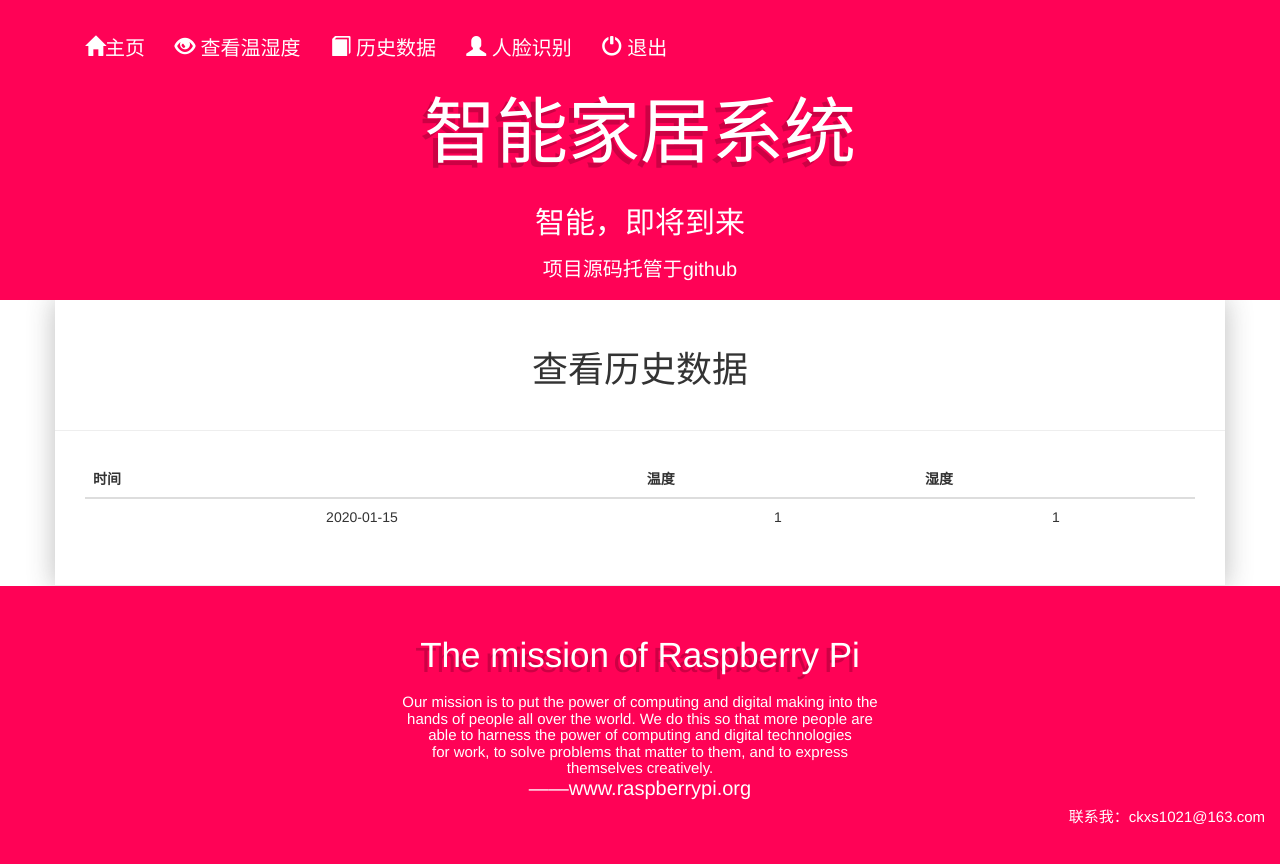
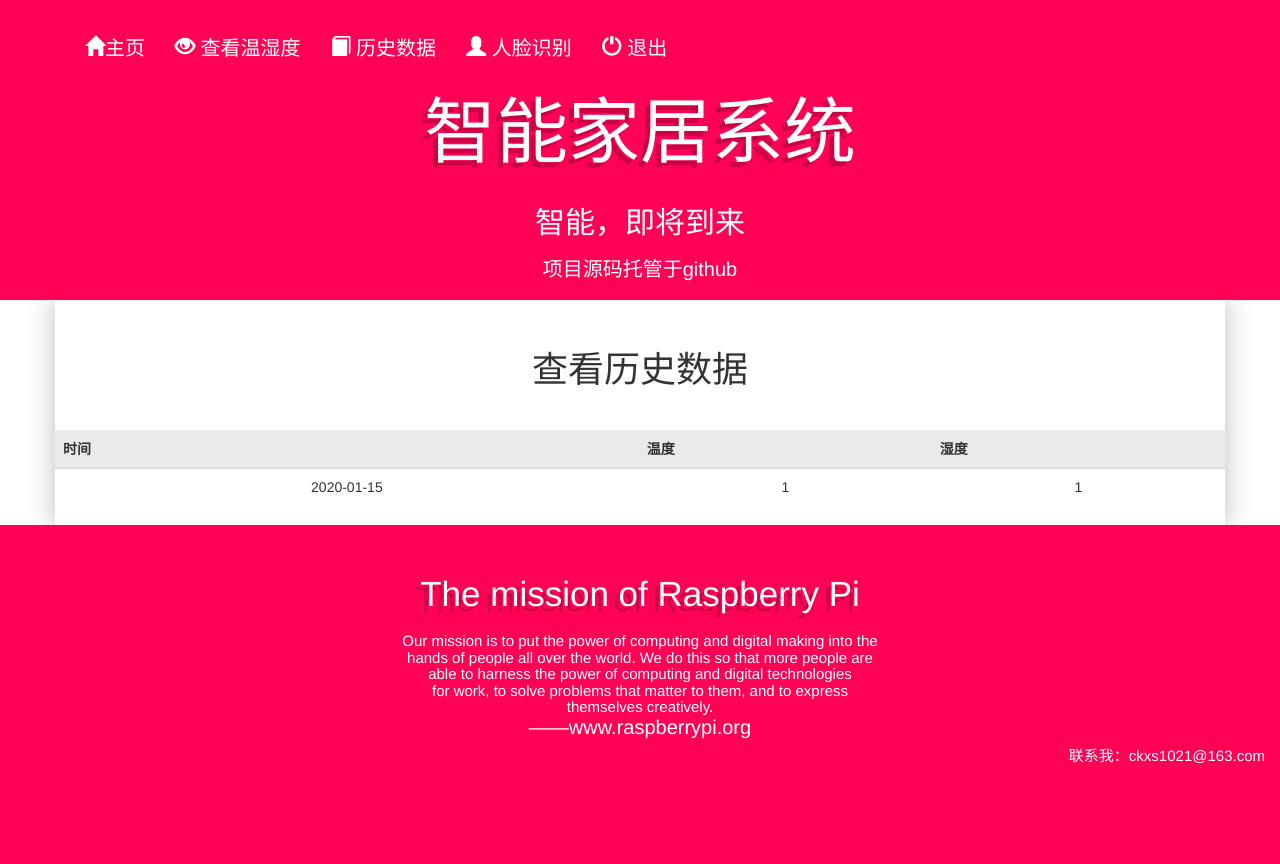
Before and after one commit to chenxiaoshen/Smarthome, a Django app: page /history/ in a window 1280 px wide. After the commit the page ends 764 px from the top, so only its background shows below. Run offline with Django 3.2, Linux system fonts and the light colour scheme; a user stored in the database is signed in; tables that the repository leaves empty hold one stand-in row (values such as "Sample post"); some libraries are stand-ins or nearby versions.

Commit message:
table changed 3

```diff
--- a/Raspbian/templates/history.html
+++ b/Raspbian/templates/history.html
@@ -5,6 +5,17 @@
             padding:30px;
             text-align:center;
             border-bottom:1px solid #eee;
+            }
+        .table>tbody>tr>td {
+                border: 0px;
+                text-align: center;
+            }
+
+        .bootstrap-table .table thead>tr>th {
+                text-align: center;
+            }
+        .table thead {
+                background: #ebeaea;
             }
 
 
@@ -18,11 +29,11 @@
 	<div class="statement">
 		<h1>查看历史数据</h1>
 	</div>
-    <div class="statement">
-    <table class="table">
+    <div>
+    <table class="table table-hover">
         <thead>
-           <tr>
-               <th>时间</th>
+           <tr class="text-center">
+               <th data-width="40px">时间</th>
                <th>温度</th>
                <th>湿度</th>
            </tr>
@@ -30,7 +41,7 @@
         <tbody>
         {% if THD %}
             {% for thd in THD %}
-        <tr>
+        <tr class="text-center">
             <td>{{ thd.timeval }}</td>
             <td>{{ thd.temperature }}</td>
             <td>{{ thd.humidity }}</td>
```
